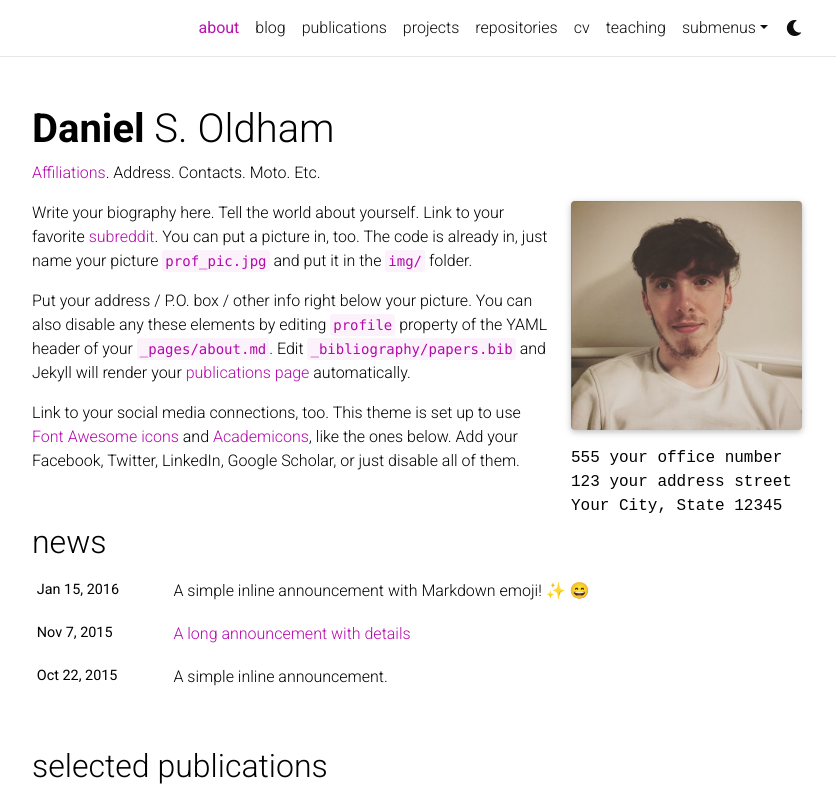
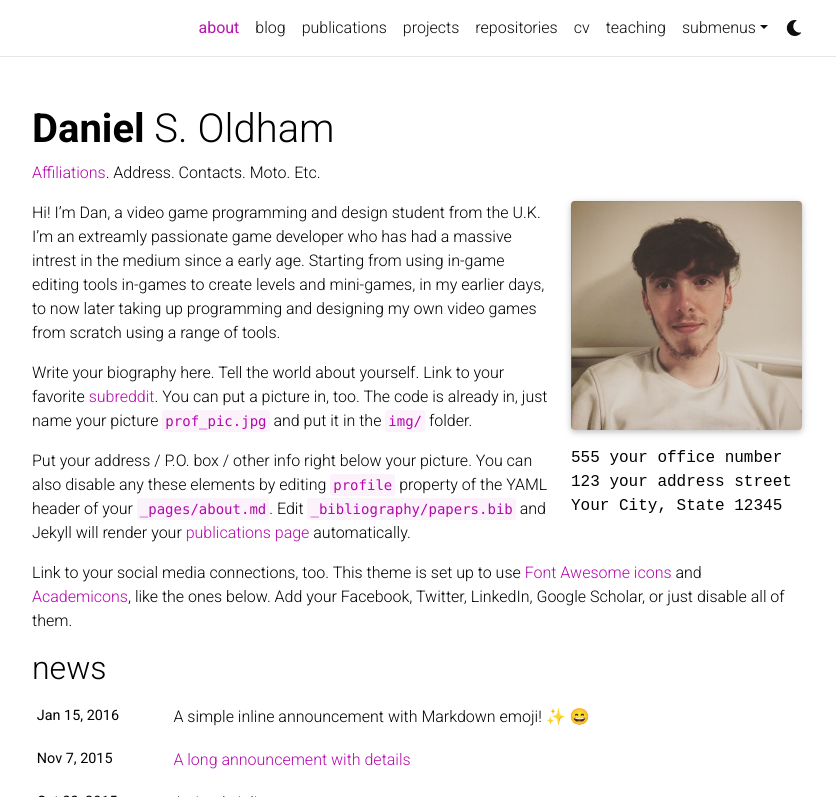
Before and after one commit to dango17/dango17.github.io, a Jekyll site: the page built from _pages/about.md, in a window 1280 px wide and 1213 px high, cut to the strip 0-797 px from the top of the window. Shown: the whole strip, without its empty margins (223-1059 px from the left). Built offline with Jekyll 4.4.1, drawn with Linux system fonts in a browser that asks for light colours; full-size pictures stand in for the smaller copies a plugin makes; emoji names are drawn with the system emoji font; comment, search, counter and statistics services are not loaded; a style sheet for code colours, icons or effects is not loaded.

Commit message:
Update about.md

```diff
--- a/_pages/about.md
+++ b/_pages/about.md
@@ -18,6 +18,8 @@ selected_papers: true # includes a list of papers marked as "selected={true}"
 social: true  # includes social icons at the bottom of the page
 ---
 
+Hi! I'm Dan, a video game programming and design student from the U.K. I'm an extreamly passionate game developer who has had a massive intrest in the medium since a early age. Starting from using in-game editing tools in-games to create levels and mini-games, in my earlier days, to now later taking up programming and designing my own video games from scratch using a range of tools.
+
 Write your biography here. Tell the world about yourself. Link to your favorite [subreddit](http://reddit.com). You can put a picture in, too. The code is already in, just name your picture `prof_pic.jpg` and put it in the `img/` folder.
 
 Put your address / P.O. box / other info right below your picture. You can also disable any these elements by editing `profile` property of the YAML header of your `_pages/about.md`. Edit `_bibliography/papers.bib` and Jekyll will render your [publications page](/al-folio/publications/) automatically.
```
